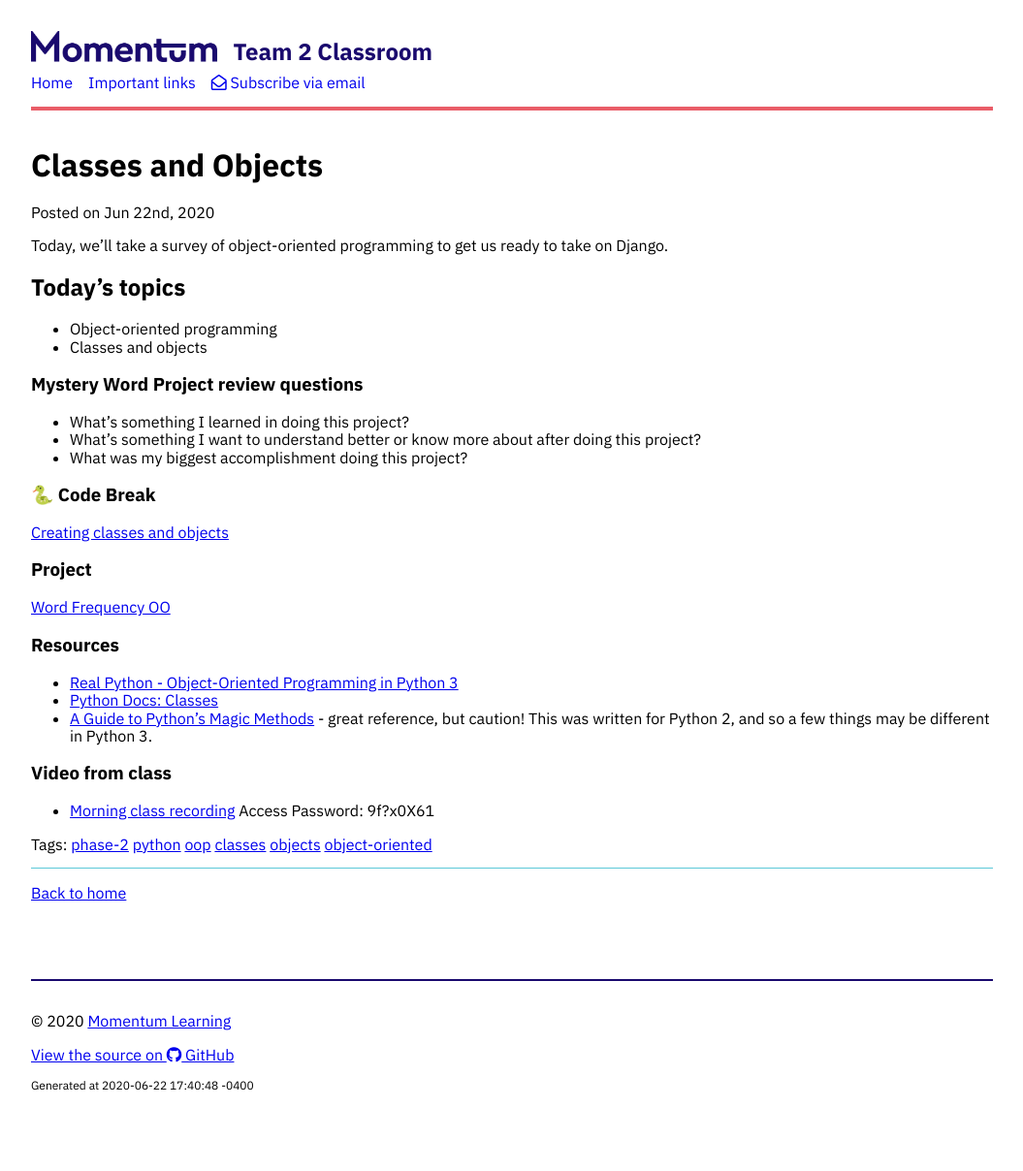
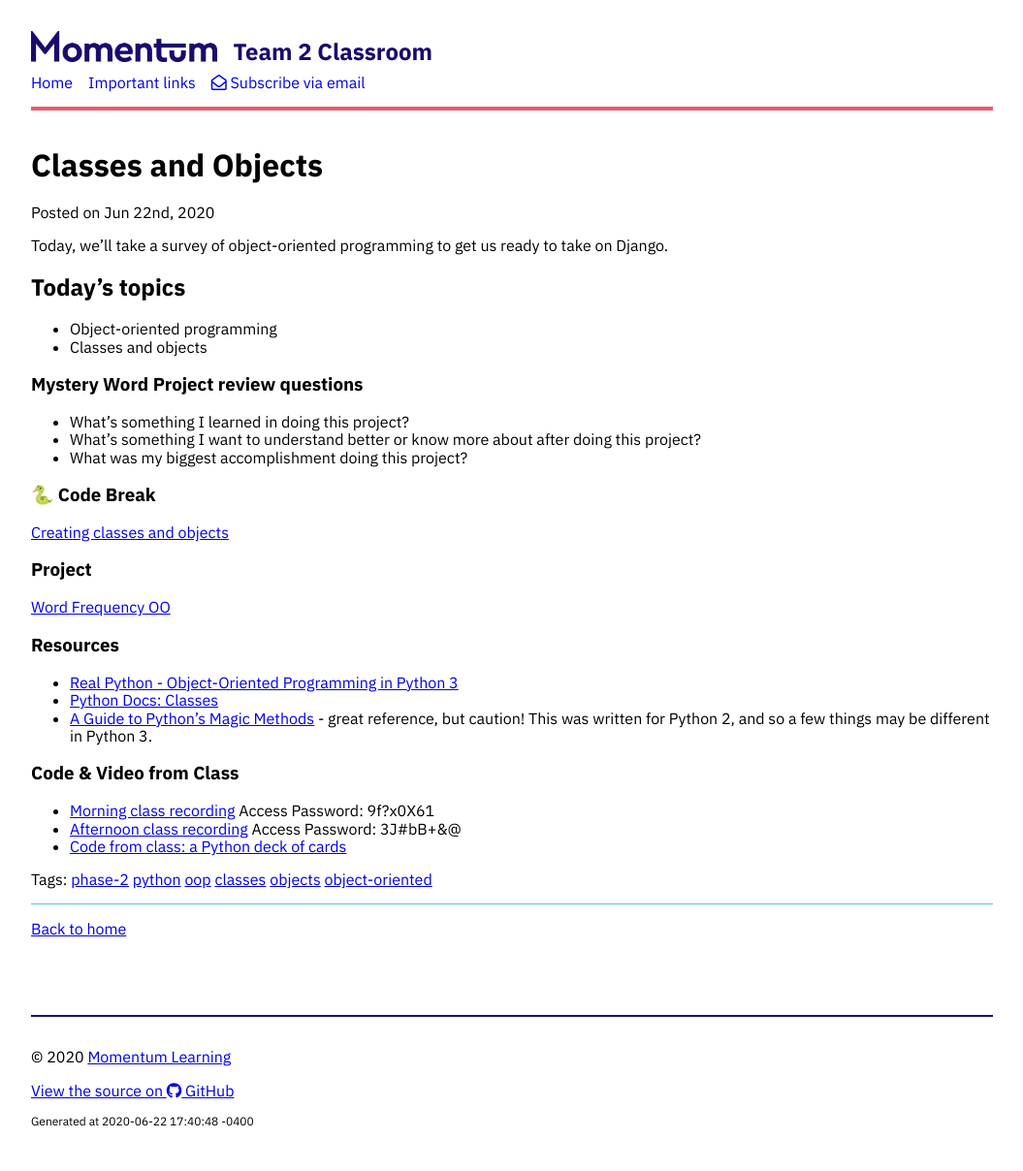
Before and after one commit to momentum-team-3/momentum-team-3.github.io, a Jekyll site: the page built from _posts/2020-06-22-python-oo.md, in a window 1280 px wide. Shown: the whole page at 97% size, without its empty margins (112-1167 px from the left). Built offline with Jekyll 4.4.1, drawn with Linux system fonts in a browser that asks for light colours; nearby versions of some CDN libraries; before the commit the page ends 1171 px from its top, so only the background shows below that.

Commit message:
Add code and video from afternoon class

```diff
--- a/_posts/2020-06-22-python-oo.md
+++ b/_posts/2020-06-22-python-oo.md
@@ -31,6 +31,8 @@ Today, we'll take a survey of object-oriented programming to get us ready to tak
 - [Python Docs: Classes](https://docs.python.org/3/tutorial/classes.html)
 - [A Guide to Python's Magic Methods](https://rszalski.github.io/magicmethods/) - great reference, but caution! This was written for Python 2, and so a few things may be different in Python 3.
 
-### Video from class
+### Code & Video from Class
 
 - [Morning class recording](https://us02web.zoom.us/rec/share/ouZsC6-t3GJJH8-dshGBRrc9Pavjeaa8gCVL-adcnRl4qmZMEcuLIF79DyZN_5O1) Access Password: 9f?x0X61
+- [Afternoon class recording](https://us02web.zoom.us/rec/share/4OZZHYPB71NIfInC0GX8W688IrzVaaa8gyYWqPFeyUyNzDoFbhpEkWPvcZLGbYPi) Access Password: 3J#bB+&@
+- [Code from class: a Python deck of cards](https://github.com/momentum-team-2/examples/tree/master/python-oo)
```
